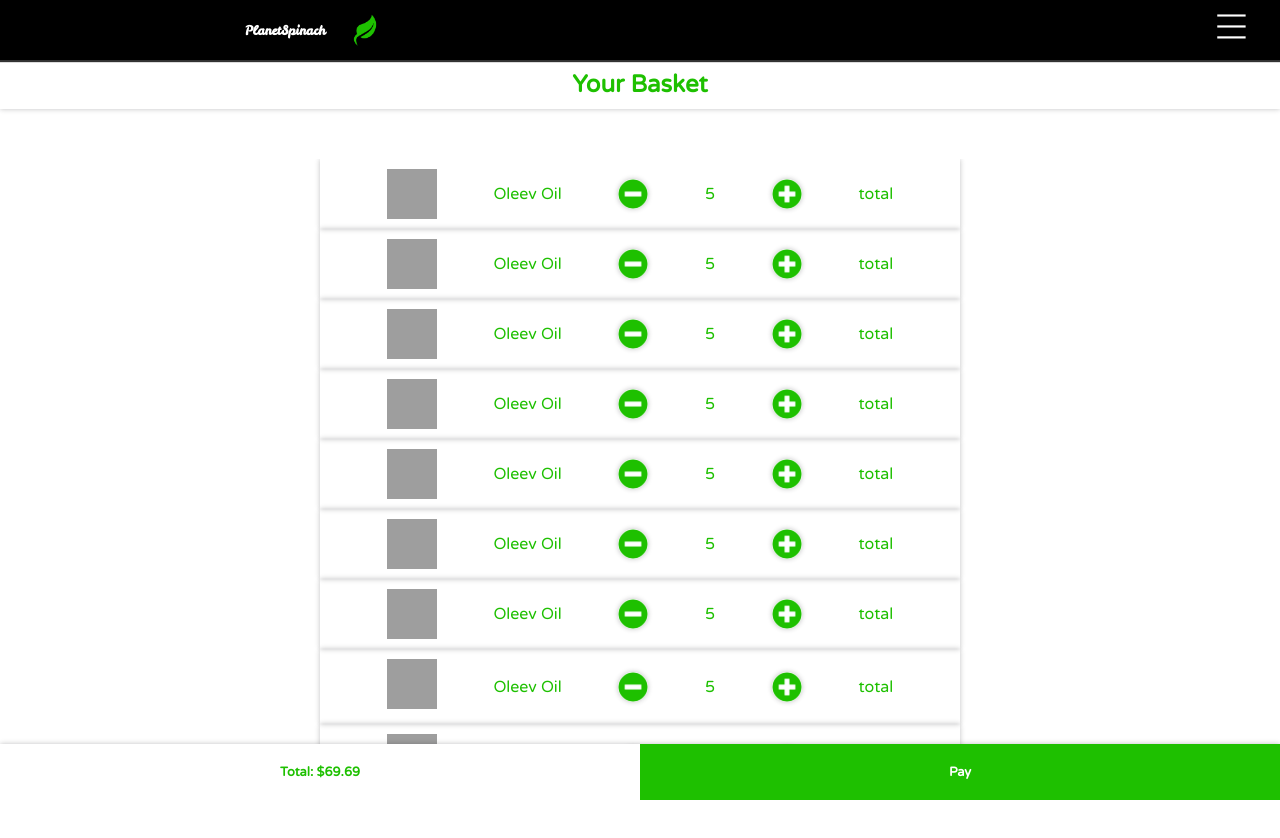
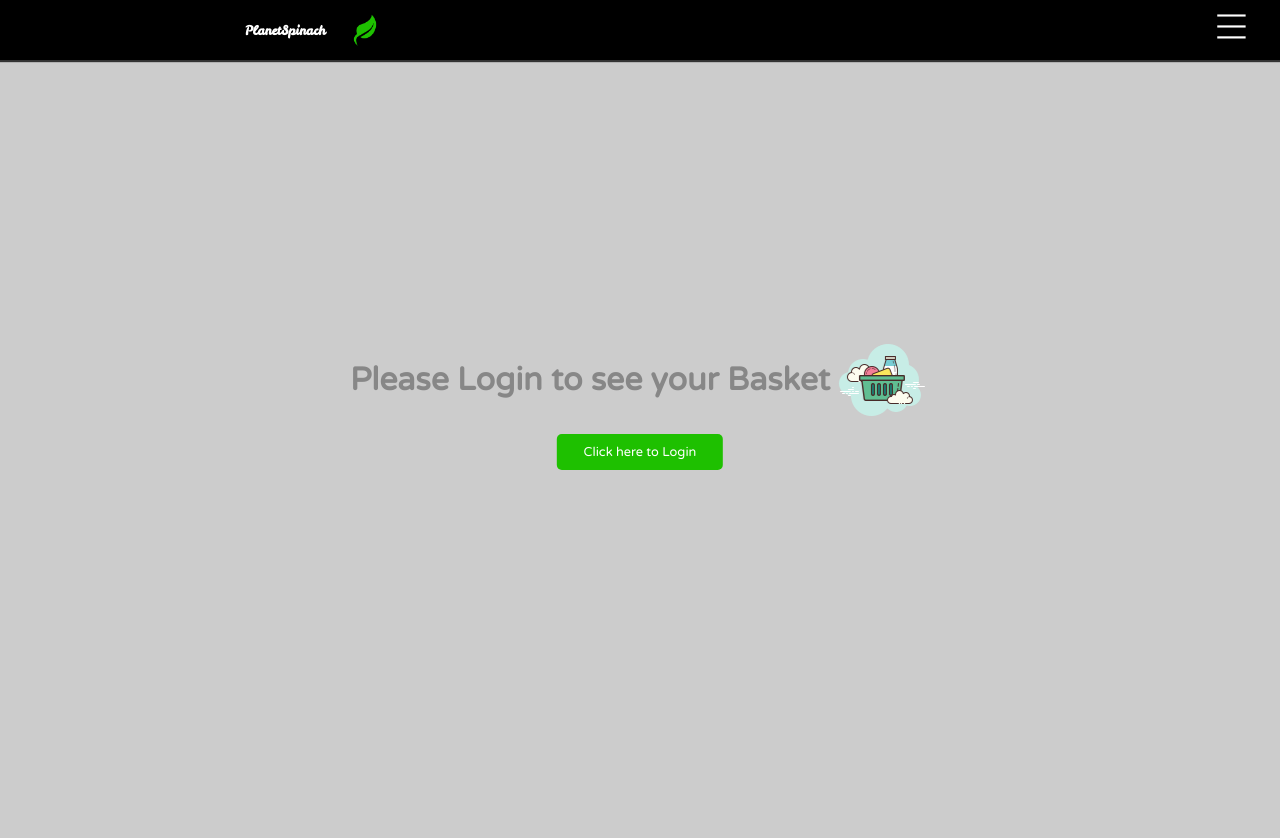
Before and after one commit to RamMahe1110/Planet-Spinach, a React (Create React App) app: page /userbasket in a window 1280 px wide. Shown: the top 838 px of the page. Before the commit the page ends 800 px from the top, so only its background shows below. Built offline with nearby package versions, Linux system fonts and the light colour scheme; grey boxes are pictures that could not be loaded.

Commit message:
added basket actions and logic

```diff
--- a/src/pages/UserBasketPage/UserBasket.css
+++ b/src/pages/UserBasketPage/UserBasket.css
@@ -69,6 +69,7 @@
 
 .qty-dec,
 .qty-inc {
+  cursor: pointer;
   border-radius: 50%;
   height: 30px;
   width: 30px;
--- a/src/pages/UserBasketPage/UserBasket.jsx
+++ b/src/pages/UserBasketPage/UserBasket.jsx
@@ -1,13 +1,41 @@
 import React, { Component } from "react";
 import { connect } from "react-redux";
 import { Link } from "react-router-dom";
+import {
+  getUserBasket,
+  incrementProductQty,
+  decrementProductQty
+} from "./../../redux/Basket/BasketAction";
 import "./UserBasket.css";
+import Loader from "./../../components/Loader/Loader";
 
 class Usercart extends Component {
+  componentDidMount() {
+    const { currentUser } = this.props.UserReducer;
+    if (currentUser) {
+      this.props.getUserBasket({ token: currentUser.token });
+    }
+  }
+
+  onProductIncrement = id => {
+    const { currentUser } = this.props.UserReducer;
+    if (currentUser) {
+      this.props.incrementProductQty({ id, token: currentUser.token });
+    }
+  };
+
+  onProductDecrement = id => {
+    const { currentUser } = this.props.UserReducer;
+    if (currentUser) {
+      this.props.decrementProductQty({ id, token: currentUser.token });
+    }
+  };
+
   render() {
     const { currentUser } = this.props.UserReducer;
+    const { userBasket } = this.props.BasketReducer;
 
-    if (currentUser) {
+    if (!currentUser) {
       return (
         <div className="loginwarn">
           <h1>
@@ -25,234 +53,36 @@ class Usercart extends Component {
       <div className="basket-page">
         <h2>Your Basket</h2>
         <div className="basket">
+          {userBasket === null ? (
+            <Loader />
+          ) : (
+            userBasket.map(item => (
               <div className="basket-item">
                 <img
                   className="basket-item-img"
                   width="50px"
                   height="50px"
-              src="https://www.bigbasket.com/media/uploads/p/xxl/40016670_6-disano-olive-oil-extra-virgin.jpg"
+                  src={item.productImg}
                   alt="basket-item"
                 />
-            <span className="basket-item-name">Oleev Oil</span>
+                <span className="basket-item-name">{item.productName}</span>
                 <img
+                  onClick={() => this.onProductDecrement(item.cartItemId)}
                   className="qty-dec"
                   src={require("../../assets/logos/minus.png")}
+                  alt="dec"
                 />
-            <p>5</p>
+                <p>{item.quantity}</p>
                 <img
+                  onClick={() => this.onProductIncrement(item.cartItemId)}
                   className="qty-inc"
                   src={require("../../assets/logos/plus.png")}
+                  alt="inc"
                 />
-            <span>total</span>
+                <span>{item.total}</span>
               </div>
-          <div className="basket-item">
-            <img
-              className="basket-item-img"
-              width="50px"
-              height="50px"
-              src="https://www.bigbasket.com/media/uploads/p/xxl/40016670_6-disano-olive-oil-extra-virgin.jpg"
-              alt="basket-item"
-            />
-            <span className="basket-item-name">Oleev Oil</span>
-            <img
-              className="qty-dec"
-              src={require("../../assets/logos/minus.png")}
-            />
-            <p>5</p>
-            <img
-              className="qty-inc"
-              src={require("../../assets/logos/plus.png")}
-            />
-            <span>total</span>
-          </div>
-          <div className="basket-item">
-            <img
-              className="basket-item-img"
-              width="50px"
-              height="50px"
-              src="https://www.bigbasket.com/media/uploads/p/xxl/40016670_6-disano-olive-oil-extra-virgin.jpg"
-              alt="basket-item"
-            />
-            <span className="basket-item-name">Oleev Oil</span>
-            <img
-              className="qty-dec"
-              src={require("../../assets/logos/minus.png")}
-            />
-            <p>5</p>
-            <img
-              className="qty-inc"
-              src={require("../../assets/logos/plus.png")}
-            />
-            <span>total</span>
-          </div>
-          <div className="basket-item">
-            <img
-              className="basket-item-img"
-              width="50px"
-              height="50px"
-              src="https://www.bigbasket.com/media/uploads/p/xxl/40016670_6-disano-olive-oil-extra-virgin.jpg"
-              alt="basket-item"
-            />
-            <span className="basket-item-name">Oleev Oil</span>
-            <img
-              className="qty-dec"
-              src={require("../../assets/logos/minus.png")}
-            />
-            <p>5</p>
-            <img
-              className="qty-inc"
-              src={require("../../assets/logos/plus.png")}
-            />
-            <span>total</span>
-          </div>
-          <div className="basket-item">
-            <img
-              className="basket-item-img"
-              width="50px"
-              height="50px"
-              src="https://www.bigbasket.com/media/uploads/p/xxl/40016670_6-disano-olive-oil-extra-virgin.jpg"
-              alt="basket-item"
-            />
-            <span className="basket-item-name">Oleev Oil</span>
-            <img
-              className="qty-dec"
-              src={require("../../assets/logos/minus.png")}
-            />
-            <p>5</p>
-            <img
-              className="qty-inc"
-              src={require("../../assets/logos/plus.png")}
-            />
-            <span>total</span>
-          </div>
-          <div className="basket-item">
-            <img
-              className="basket-item-img"
-              width="50px"
-              height="50px"
-              src="https://www.bigbasket.com/media/uploads/p/xxl/40016670_6-disano-olive-oil-extra-virgin.jpg"
-              alt="basket-item"
-            />
-            <span className="basket-item-name">Oleev Oil</span>
-            <img
-              className="qty-dec"
-              src={require("../../assets/logos/minus.png")}
-            />
-            <p>5</p>
-            <img
-              className="qty-inc"
-              src={require("../../assets/logos/plus.png")}
-            />
-            <span>total</span>
-          </div>
-          <div className="basket-item">
-            <img
-              className="basket-item-img"
-              width="50px"
-              height="50px"
-              src="https://www.bigbasket.com/media/uploads/p/xxl/40016670_6-disano-olive-oil-extra-virgin.jpg"
-              alt="basket-item"
-            />
-            <span className="basket-item-name">Oleev Oil</span>
-            <img
-              className="qty-dec"
-              src={require("../../assets/logos/minus.png")}
-            />
-            <p>5</p>
-            <img
-              className="qty-inc"
-              src={require("../../assets/logos/plus.png")}
-            />
-            <span>total</span>
-          </div>
-          <div className="basket-item">
-            <div className="basket-item-img">
-              <img
-                width="50px"
-                height="50px"
-                src="https://www.bigbasket.com/media/uploads/p/xxl/40016670_6-disano-olive-oil-extra-virgin.jpg"
-                alt="basket-item"
-              />
-            </div>
-
-            <span className="basket-item-name">Oleev Oil</span>
-            <img
-              className="qty-dec"
-              src={require("../../assets/logos/minus.png")}
-            />
-            <p>5</p>
-            <img
-              className="qty-inc"
-              src={require("../../assets/logos/plus.png")}
-            />
-            <span>total</span>
-          </div>
-          <div className="basket-item">
-            <div className="basket-item-img">
-              <img
-                width="50px"
-                height="50px"
-                src="https://www.bigbasket.com/media/uploads/p/xxl/40016670_6-disano-olive-oil-extra-virgin.jpg"
-                alt="basket-item"
-              />
-            </div>
-
-            <span className="basket-item-name">Oleev Oil</span>
-            <img
-              className="qty-dec"
-              src={require("../../assets/logos/minus.png")}
-            />
-            <p>5</p>
-            <img
-              className="qty-inc"
-              src={require("../../assets/logos/plus.png")}
-            />
-            <span>total</span>
-          </div>
-          <div className="basket-item">
-            <div className="basket-item-img">
-              <img
-                width="50px"
-                height="50px"
-                src="https://www.bigbasket.com/media/uploads/p/xxl/40016670_6-disano-olive-oil-extra-virgin.jpg"
-                alt="basket-item"
-              />
-            </div>
-
-            <span className="basket-item-name">Oleev Oil</span>
-            <img
-              className="qty-dec"
-              src={require("../../assets/logos/minus.png")}
-            />
-            <p>5</p>
-            <img
-              className="qty-inc"
-              src={require("../../assets/logos/plus.png")}
-            />
-            <span>total</span>
-          </div>
-          <div className="basket-item">
-            <div className="basket-item-img">
-              <img
-                width="50px"
-                height="50px"
-                src="https://www.bigbasket.com/media/uploads/p/xxl/40016670_6-disano-olive-oil-extra-virgin.jpg"
-                alt="basket-item"
-              />
-            </div>
-
-            <span className="basket-item-name">Oleev Oil</span>
-            <img
-              className="qty-dec"
-              src={require("../../assets/logos/minus.png")}
-            />
-            <p>5</p>
-            <img
-              className="qty-inc"
-              src={require("../../assets/logos/plus.png")}
-            />
-            <span>total</span>
-          </div>
+            ))
+          )}
         </div>
         <div className="bill">
           <p className="total">Total: $69.69</p>
@@ -264,7 +94,11 @@ class Usercart extends Component {
 }
 
 const mapStateToProps = state => ({
-  UserReducer: state.UserReducer
+  UserReducer: state.UserReducer,
+  BasketReducer: state.BasketReducer
 });
 
-export default connect(mapStateToProps)(Usercart);
+export default connect(
+  mapStateToProps,
+  { getUserBasket, incrementProductQty, decrementProductQty }
+)(Usercart);
--- a/src/redux/Basket/BasketAction.js
+++ b/src/redux/Basket/BasketAction.js
@@ -0,0 +1,32 @@
+import axios from "axios";
+
+export const getUserBasket = data => dispatch => {
+  axios.get(`http://localhost:5000/basket?token=${data.token}`).then(res => {
+    dispatch({
+      type: "GET-USER-BASKET",
+      data: res.data
+    });
+  });
+};
+
+export const incrementProductQty = data => dispatch => {
+  axios
+    .post("http://localhost:5000/basket/increment/product", data)
+    .then(res => {
+      dispatch({
+        type: "GET-USER-BASKET",
+        data: res.data
+      });
+    });
+};
+
+export const decrementProductQty = data => dispatch => {
+  axios
+    .post("http://localhost:5000/basket/decrement/product", data)
+    .then(res => {
+      dispatch({
+        type: "GET-USER-BASKET",
+        data: res.data
+      });
+    });
+};
--- a/src/redux/Basket/BasketReducer.js
+++ b/src/redux/Basket/BasketReducer.js
@@ -4,6 +4,11 @@ const initialState = {
 
 const BasketReducer = (state = initialState, action) => {
   switch (action.type) {
+    case "GET-USER-BASKET":
+      return {
+        ...state,
+        userBasket: action.data
+      };
     default:
       return state;
   }
```
Lines whose indentation alone changed are shown as unchanged.
